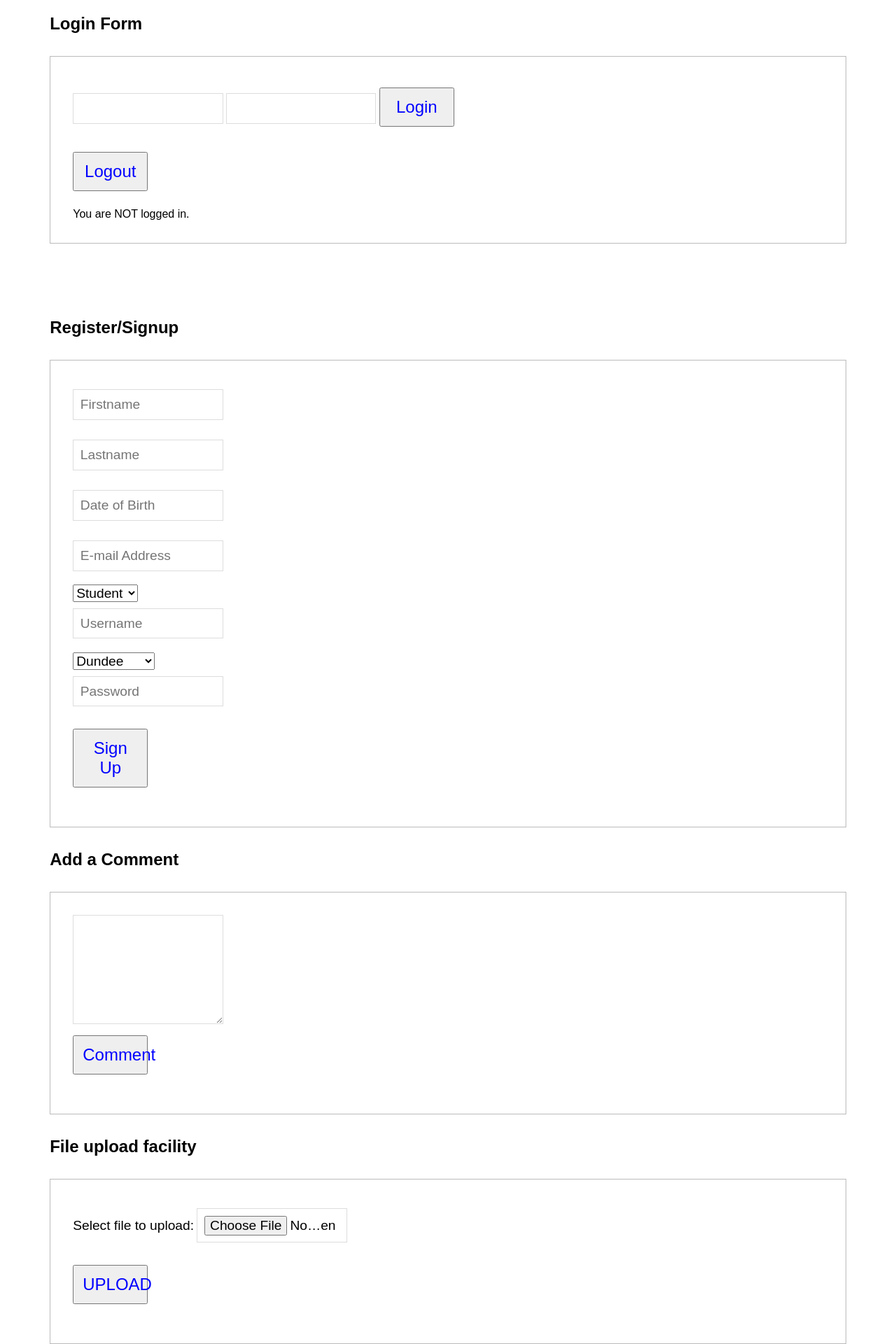
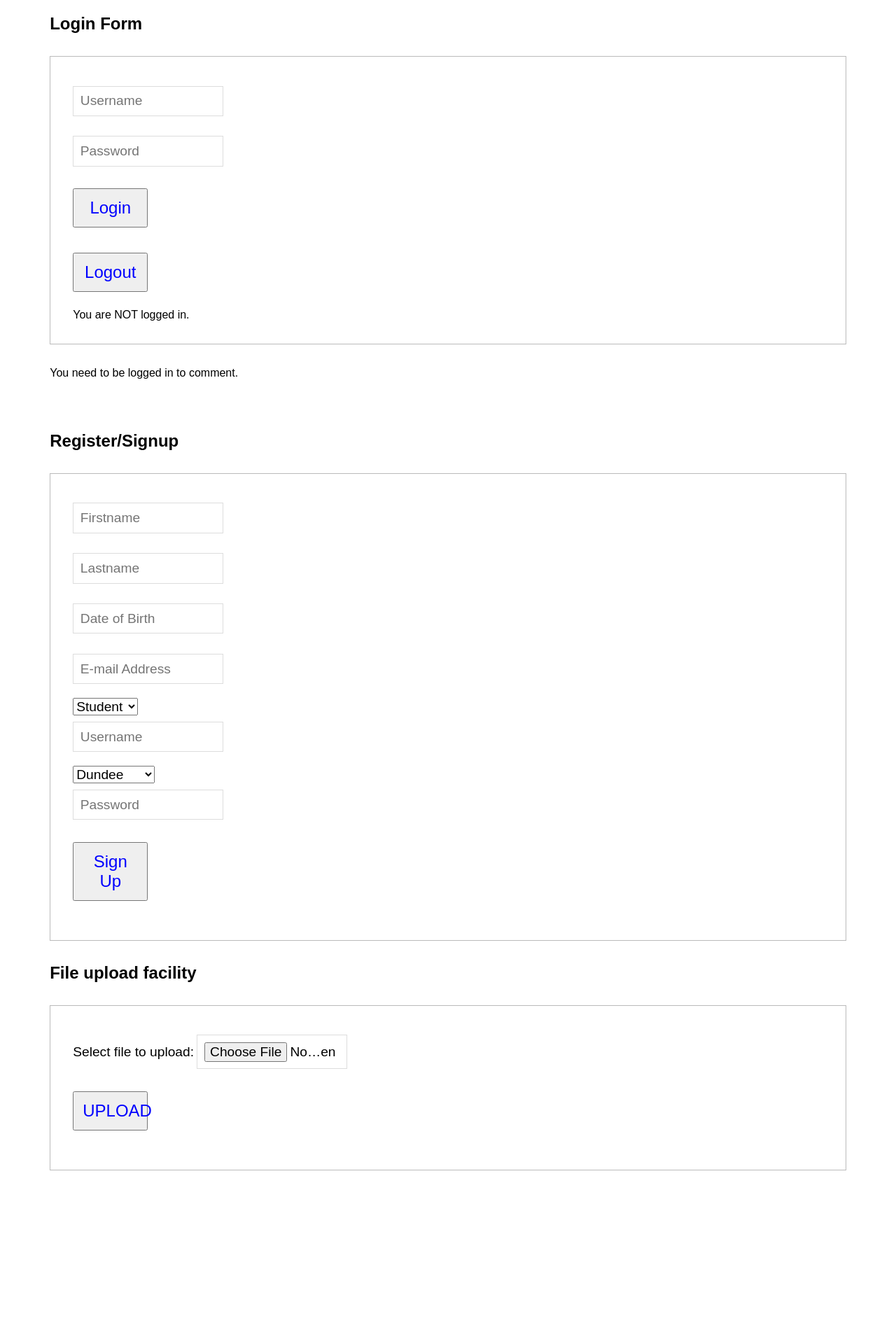
Before and after one commit to strathmorevalley/SVC, a PHP site: page / in a window 1280 px wide. Shown: the whole page at 70% size. After the commit the page ends 1672 px from the top, so only its background shows below. Run offline with PHP 8.4, Linux system fonts and the light colour scheme; data that the repository does not hold is empty.

Commit message:
Login to change Content
Login now required to edit Comments

```diff
--- a/index.php
+++ b/index.php
@@ -26,8 +26,8 @@
 
 	echo "
 		<form method='POST' action='".getLogin($conn)."'>
-			<input type='text' name='uid'>
-			<input type='password' name='pwd'>
+			<input type='text' name='uid' placeholder='Username'><br>
+			<input type='password' name='pwd' placeholder='Password'><br>
 			<button type='submit' name='loginSubmit'>Login</button>
 		</form>
 		";
@@ -47,6 +47,27 @@
 		</div>
 		";
 ?>
+
+
+<!-- Comments -->
+<?php
+if (isset($_SESSION['id'])) {
+	echo "<div class='form-wrapper'>
+			<form method='POST' action='".setComments($conn)."'>
+			    <input type='hidden' name='uid' value='uid'>
+			    <input type='hidden' name='date' value='".date('Y-m-d H:i:s')."'>
+				<textarea name='message' cols='10' rows='10'></textarea>
+				<br>
+				<button name='commentSubmit' type='submit'>Comment</button>
+			</form>
+		</div>";
+} else {
+	echo "You need to be logged in to comment.<br>";
+}
+
+	getComments($conn);
+?>
+
 <br><br><br>
 <?php
 	echo "
@@ -83,32 +104,7 @@
 	";
 ?>
 
-		<!-- Query the Database -->
-		<!-- $sql = Define the Query to Run -->
-		<!-- $conn = Database Connection - located in dbh.inc.php -->
-		<!-- $result = Result of the DB Query -->
-		<!-- $row - Associative array of strings representing the fetched row -->
 
-
-		<!-- Comments -->
-		<?php
-		echo "
-			<h2>Add a Comment</h2>
-
-			<div class='form-wrapper'>
-				<form method='POST' action='".setComments($conn)."'>
-				    <input type='hidden' name='uid' value='Anonymous'>
-				    <input type='hidden' name='date' value='".date('Y-m-d H:i:s')."'>
-					<textarea name='message' cols='10' rows='10'></textarea>
-					<br>
-					<button name='commentSubmit' type='submit'>Comment</button>
-				</form>
-			</div>
-			";
-
-		// The function: getComments(), will display all the Comments
-			getComments($conn);
-		?>
 
 		<!-- File Upload -->
 		<?php
```
